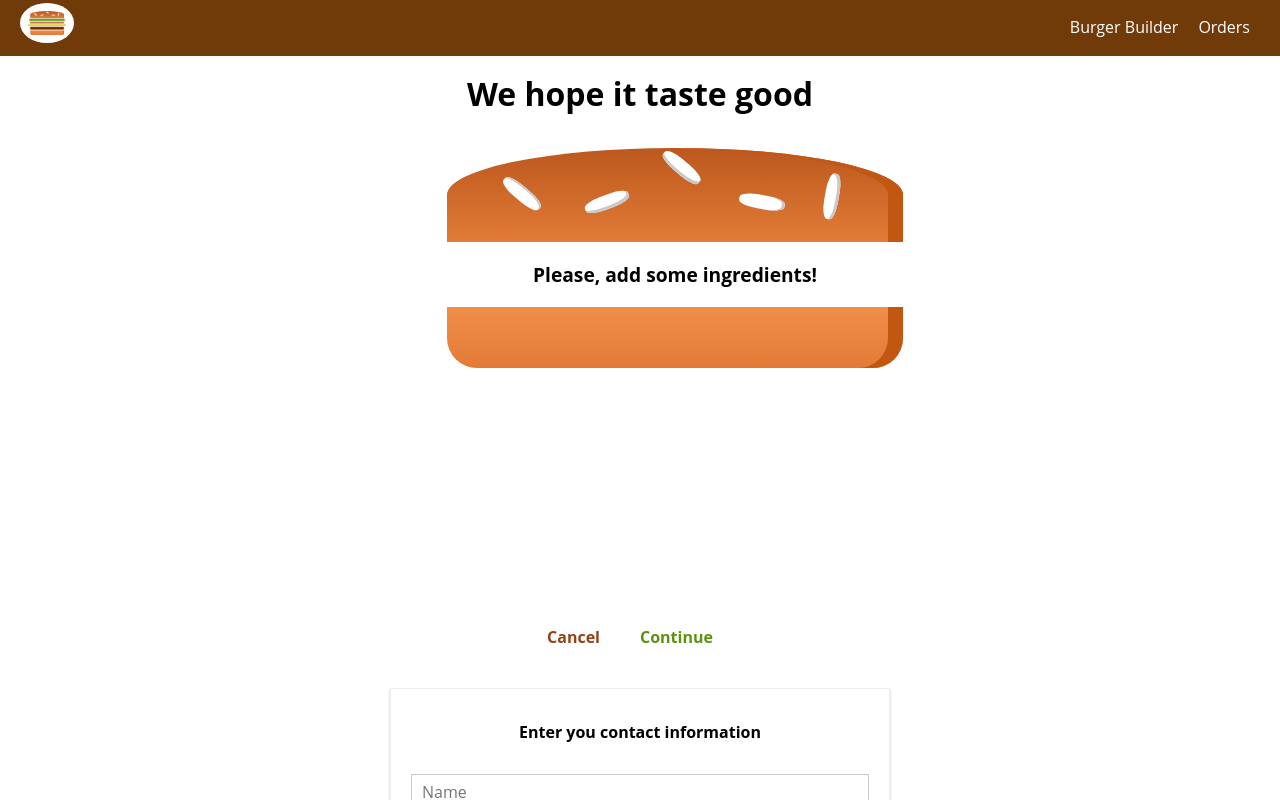
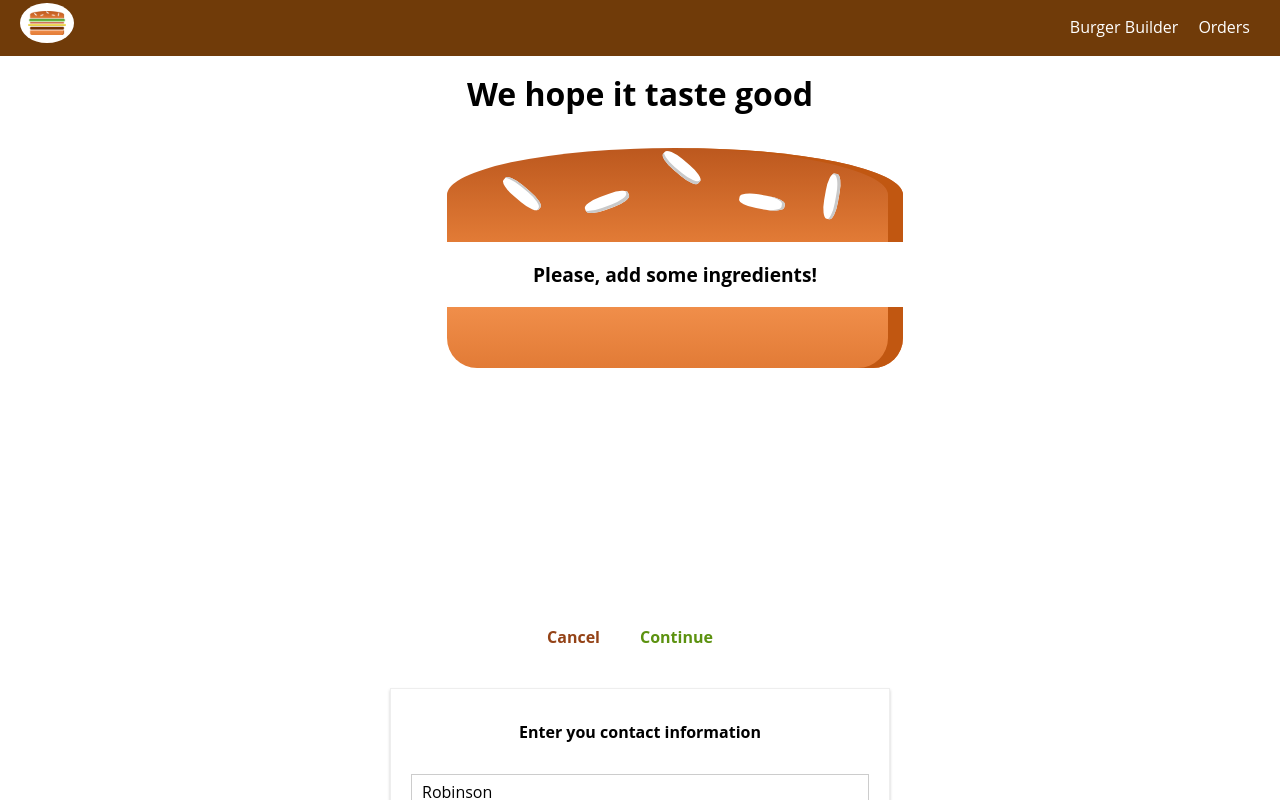
Before and after one commit to nosnibor89/burguer-builder, a React app: page /checkout in a window 1280 px wide. Both pictures are taken after a click on the button "Continue". Shown: the top 800 px of the page. Built offline with nearby package versions, Linux system fonts and the light colour scheme; the HTML template or start-up script is replaced by a standard one.

Commit message:
Add form with config

```diff
--- a/src/components/UI/Input/Input.js
+++ b/src/components/UI/Input/Input.js
@@ -6,25 +6,57 @@ import classes from './Input.css';
 const inputTypes = {
     textarea: 'textarea',
     input: 'input',
+    select: 'select'
 };
 
-const Input = (props) => {
+// const Input = (props) => {
+//     let inputElement = null;
+//     let label = null;
+//
+//     if(props.label){
+//         label = <label>{props.label}</label>;
+//     }
+//
+//     switch (props.inputtype){
+//         case  inputTypes.input:
+//             inputElement = <input className={classes.InputElement} {...props} />
+//             break;
+//         case  inputTypes.textarea:
+//             inputElement = <textarea className={classes.InputElement} {...props}/>
+//             break;
+//         default:
+//             inputElement = <input className={classes.InputElement} {...props} />
+//             break;
+//     }
+//
+//     return (
+//         <div className={classes.Input}>
+//             {label}
+//             {inputElement}
+//         </div>
+//     )
+// };
+
+const Input = ({elementType, elementConfig, value}) => {
     let inputElement = null;
     let label = null;
 
-    if(props.label){
-        label = <label>{props.label}</label>;
+    if(elementConfig.label){
+        label = <label>{elementConfig.label}</label>;
     }
 
-    switch (props.inputtype){
+    switch (elementType){
         case  inputTypes.input:
-            inputElement = <input className={classes.InputElement} {...props} />
+            inputElement = <input className={classes.InputElement} {...elementConfig}  value={value}/>
             break;
         case  inputTypes.textarea:
-            inputElement = <textarea className={classes.InputElement} {...props}/>
+            inputElement = <textarea className={classes.InputElement} {...elementConfig} value={value}/>
+            break;
+        case  inputTypes.select:
+            inputElement = <textarea className={classes.InputElement} {...elementConfig} value={value}/>
             break;
         default:
-            inputElement = <input className={classes.InputElement} {...props} />
+            inputElement = <input className={classes.InputElement} {...elementConfig}  value={value}/>
             break;
     }
 
@@ -37,7 +69,8 @@ const Input = (props) => {
 };
 
 Input.propTypes = {
-    inputType: PropTypes.oneOf([inputTypes.textarea, inputTypes.input]),
-}
+    elementType: PropTypes.oneOf([inputTypes.textarea, inputTypes.input, inputTypes.select]),
+    elementConfig:       PropTypes.object.isRequired,
+};
 
 export default Input;
--- a/src/containers/Checkout/ContactData/ContactData.js
+++ b/src/containers/Checkout/ContactData/ContactData.js
@@ -9,11 +9,53 @@ import Input from "../../../components/UI/Input/Input";
 class ContactData extends Component{
 
     state = {
-        name: '',
-        email: '',
-        address: {
-            street: '',
-            postalCode: ''
+        orderForm: {
+            name: {
+                element: 'input',
+                elementConfig: {
+                    type: 'text',
+                    placeholder: 'Your name',
+                },
+                value: 'Robinson'
+            },
+            email: {
+                element: 'input',
+                elementConfig: {
+                    type: 'email',
+                    placeholder: 'Your email',
+                },
+                value: 'nosnibor1989@gmail.com'
+            },
+            street: {
+                element: 'input',
+                elementConfig: {
+                    type: 'text',
+                    placeholder: 'Your street',
+                },
+                value: 'Santo Domingo 1457'
+            },
+            postalCode: {
+                element: 'input',
+                elementConfig: {
+                    type: 'text',
+                    placeholder: 'Your postal code',
+                },
+                value: '4322234'
+            },
+            deliveryMethod: {
+                element: 'select',
+                elementConfig: {
+                    options: [{
+                        value: 'fastest',
+                        display: 'Fastest'
+                    },{
+                        value: 'cheapest',
+                        display: 'Cheapest'
+                    }]
+                },
+                value: '4322234'
+            },
+
         },
         loading: false
     };
@@ -44,11 +86,16 @@ class ContactData extends Component{
         const contactData = !this.state.loading ? (
             <div className={classes.ContactData}>
             <h4>Enter you contact information</h4>
-            <form action="">
-                <Input inputtype={'input'} placeholder='Name' type='text' name='name' />
-                <Input inputtype={'input'} placeholder='Email' type='email' name='email' />
-                <Input inputtype={'input'} placeholder='Street' type='text' name='street' />
-                <Input inputtype={'input'} placeholder='Postal' type='text' name='postal' />
+            <form>
+                <Input elementType={this.state.orderForm.name.element} elementConfig={this.state.orderForm.name.elementConfig} value={this.state.orderForm.name.value} />
+                {/*<Input inputtype={'input'} placeholder='Email' type='email' name='email' />*/}
+                {/*<Input inputtype={'input'} placeholder='Street' type='text' name='street' />*/}
+                {/*<Input inputtype={'input'} placeholder='Postal' type='text' name='postal' />*/}
+
+                {/*<Input inputtype={'input'} placeholder='Name' type='text' name='name' />*/}
+                {/*<Input inputtype={'input'} placeholder='Email' type='email' name='email' />*/}
+                {/*<Input inputtype={'input'} placeholder='Street' type='text' name='street' />*/}
+                {/*<Input inputtype={'input'} placeholder='Postal' type='text' name='postal' />*/}
 
                 {/*<input className={classes.Input} type="text" name="name"/>*/}
                 {/*<input className={classes.Input} type="email" name="email"/>*/}
```
